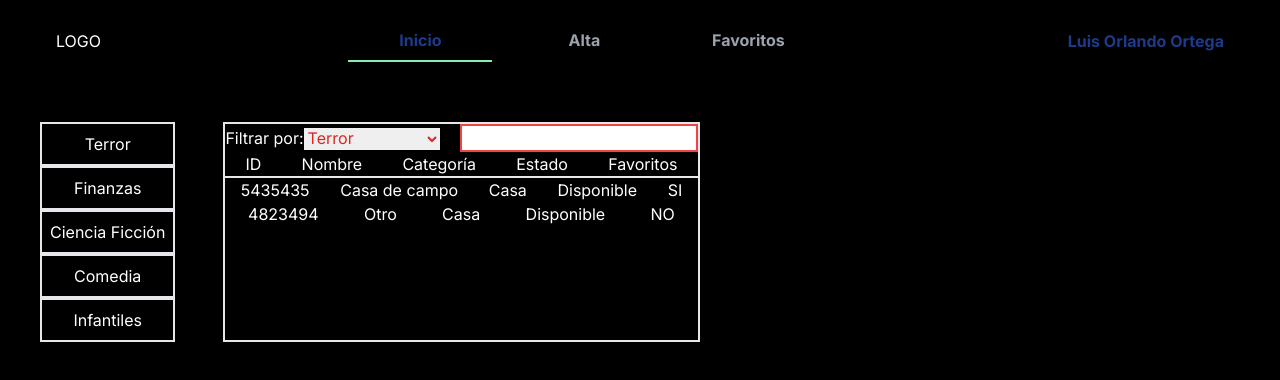
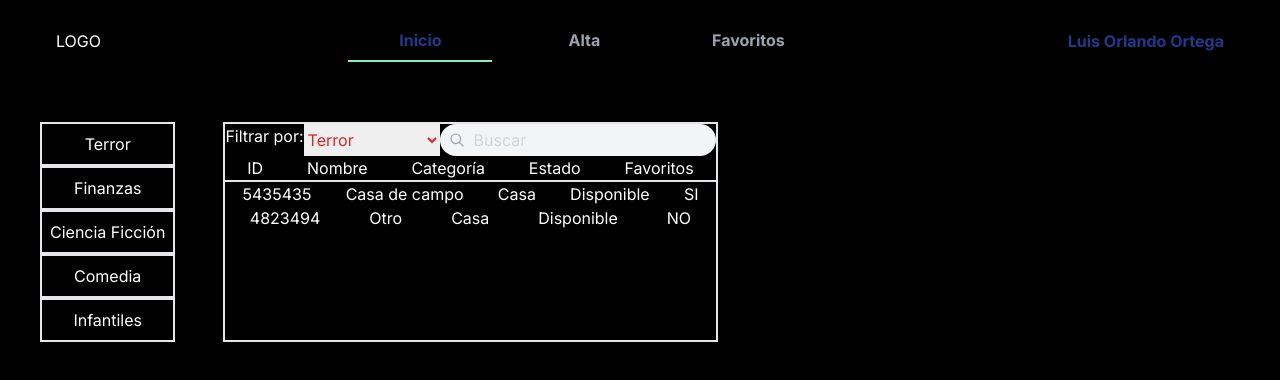
Before and after one commit to AlonsoMtzG/biblioteca, a Next.js app in the folder biblio/: page / in a window 1280 px wide. Shown: the top 380 px of the page. Built offline with nearby package versions, Linux system fonts and the light colour scheme.

Commit message:
created search input component

```diff
--- /dev/null
+++ b/biblio/components/Table/SearchInput.tsx
@@ -0,0 +1,38 @@
+'use client';
+import { useState } from 'react';
+
+export const SearchInput = () => {
+  const [search, setSearch] = useState('');
+
+  const handleSearch = (e: any) => {
+    setSearch(e.target.value);
+  };
+
+  return (
+    <div className="flex items-center rounded-2xl px-2 py-1 bg-gray-100">
+      <div className="text-gray-400 mr-2">
+        <svg
+          width="18"
+          height="18"
+          viewBox="0 0 15 15"
+          fill="none"
+          xmlns="http://www.w3.org/2000/svg"
+        >
+          <path
+            d="M10 6.5C10 8.433 8.433 10 6.5 10C4.567 10 3 8.433 3 6.5C3 4.567 4.567 3 6.5 3C8.433 3 10 4.567 10 6.5ZM9.30884 10.0159C8.53901 10.6318 7.56251 11 6.5 11C4.01472 11 2 8.98528 2 6.5C2 4.01472 4.01472 2 6.5 2C8.98528 2 11 4.01472 11 6.5C11 7.56251 10.6318 8.53901 10.0159 9.30884L12.8536 12.1464C13.0488 12.3417 13.0488 12.6583 12.8536 12.8536C12.6583 13.0488 12.3417 13.0488 12.1464 12.8536L9.30884 10.0159Z"
+            fill="currentColor"
+            fillRule="evenodd"
+            clipRule="evenodd"
+          ></path>
+        </svg>
+      </div>
+      <input
+        type="text"
+        placeholder="Buscar"
+        className="bg-transparent focus:outline-none placeholder:text-gray-300"
+        value={search}
+        onChange={handleSearch}
+      />
+    </div>
+  );
+};
--- a/biblio/components/Table/index.tsx
+++ b/biblio/components/Table/index.tsx
@@ -1,6 +1,7 @@
 'use client';
 import { useState } from 'react';
 import { categories } from '../Sidebar';
+import { SearchInput } from './SearchInput';
 
 const data = [
   {
@@ -23,13 +24,7 @@
   const columns = ['ID', 'Nombre', 'Categoría', 'Estado', 'Favoritos'];
 
   const [dataState, setDataState] = useState(data);
-
-  const [search, setSearch] = useState('');
   const [categorySelected, setCategorySelected] = useState();
-
-  const handleSearch = (e: any) => {
-    setSearch(e.target.value);
-  };
 
   const handleCategory = (e: any) => {
     console.log(e.target.value);
@@ -48,6 +43,7 @@
 
   return (
     <div className="border-2">
+      <div className="flex">
         <label>Filtrar por:</label>
         <select
           className="text-red-600"
@@ -62,12 +58,8 @@
             );
           })}
         </select>
-      <input
-        type="text"
-        className="border-2 border-red-500 ml-5 text-red-500"
-        value={search}
-        onChange={handleSearch}
-      />
+        <SearchInput />
+      </div>
       <div>
         <div className="flex border-b-2 justify-around">
           {columns.map((title) => {
```
Lines whose indentation alone changed are shown as unchanged.
